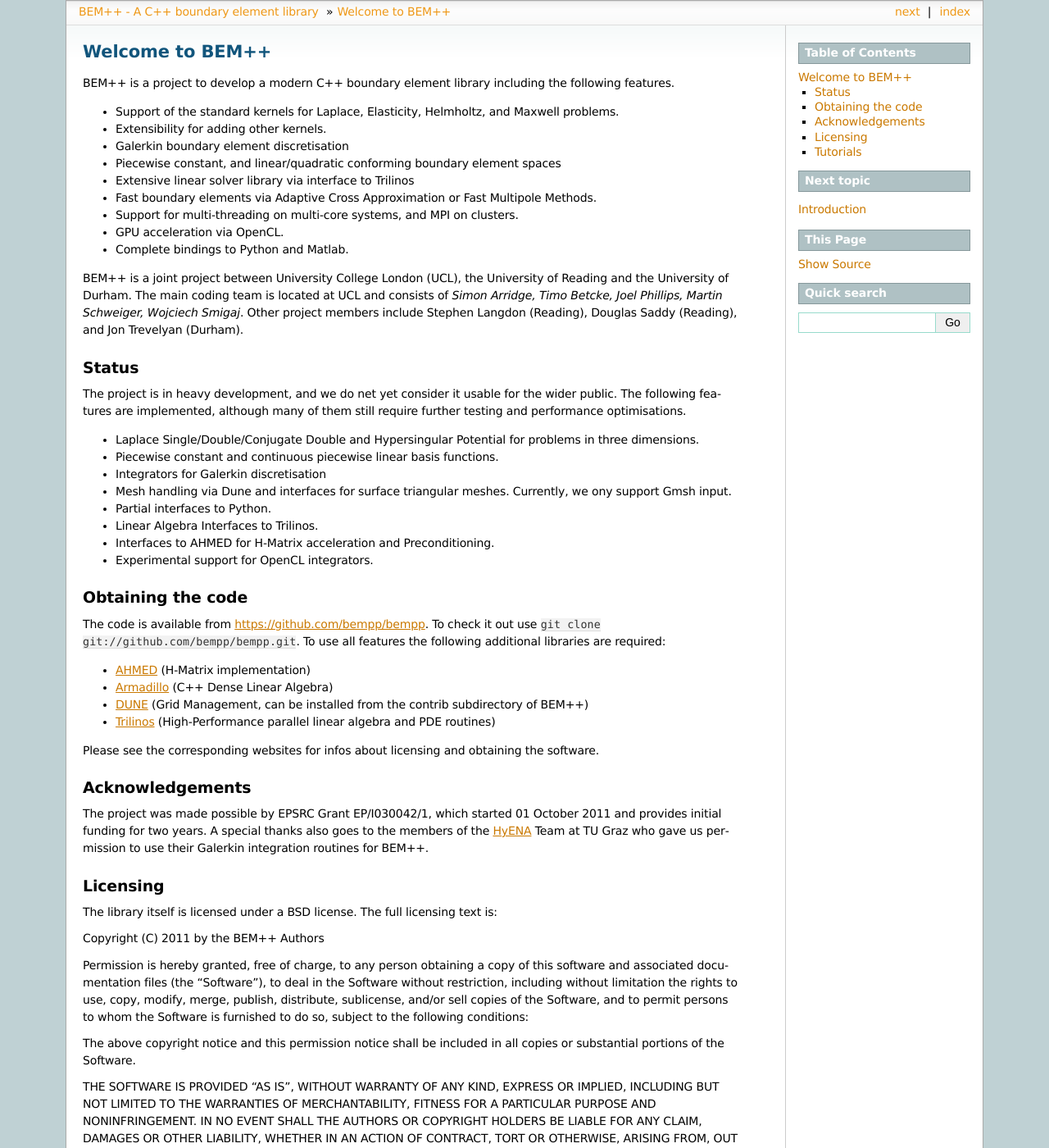
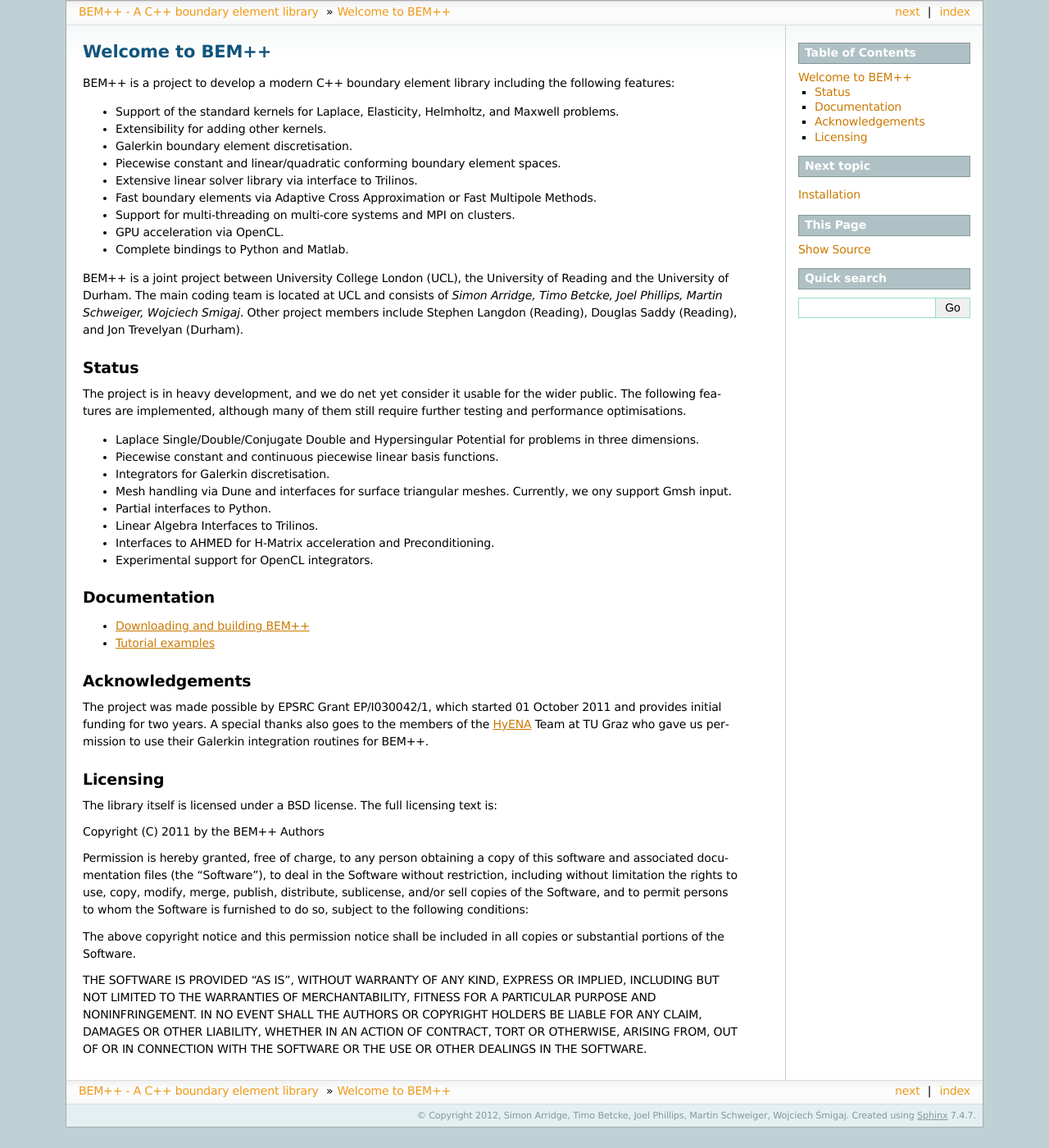
Before and after one commit to evantwout/web, a Sphinx documentation site: the page built from source/index.rst, in a window 1280 px wide and 1400 px high. Shown: the whole window at 82% size. Built offline with Sphinx 7.4.7, drawn with Linux system fonts in a browser that asks for light colours; formulas are drawn with MathJax 3; some of the changed text lies outside the part shown.

Commit message:
More webpage tidying

```diff
--- a/source/index.rst
+++ b/source/index.rst
@@ -6,15 +6,15 @@
 Welcome to BEM++
 ================
 
-BEM++ is a project to develop a modern C++ boundary element library including the following features.
+BEM++ is a project to develop a modern C++ boundary element library including the following features:
 
 * Support of the standard kernels for Laplace, Elasticity, Helmholtz, and Maxwell problems.
 * Extensibility for adding other kernels.
-* Galerkin boundary element discretisation
-* Piecewise constant, and linear/quadratic conforming boundary element spaces
-* Extensive linear solver library via interface to Trilinos
+* Galerkin boundary element discretisation.
+* Piecewise constant and linear/quadratic conforming boundary element spaces.
+* Extensive linear solver library via interface to Trilinos.
 * Fast boundary elements via Adaptive Cross Approximation or Fast Multipole Methods.
-* Support for multi-threading on multi-core systems, and MPI on clusters.
+* Support for multi-threading on multi-core systems and MPI on clusters.
 * GPU acceleration via OpenCL.
 * Complete bindings to Python and Matlab.
 
@@ -26,24 +26,21 @@
 
 * Laplace Single/Double/Conjugate Double and Hypersingular Potential for problems in three dimensions.
 * Piecewise constant and continuous piecewise linear basis functions.
-* Integrators for Galerkin discretisation
+* Integrators for Galerkin discretisation.
 * Mesh handling via Dune and interfaces for surface triangular meshes. Currently, we ony support Gmsh input.
 * Partial interfaces to Python.
 * Linear Algebra Interfaces to Trilinos.
 * Interfaces to AHMED for H-Matrix acceleration and Preconditioning.
 * Experimental support for OpenCL integrators.
 
+Documentation
+-------------
 
-Obtaining the code
-------------------
-The code is available from https://github.com/bempp/bempp. To check it out use ``git clone git://github.com/bempp/bempp.git``. To use all features the following additional libraries are required:
+.. toctree::
+   :maxdepth: 1
 
-* `AHMED <http://bebendorf.ins.uni-bonn.de/AHMED.html>`_ (H-Matrix implementation)
-* `Armadillo <http://arma.sourceforge.net>`_ (C++ Dense Linear Algebra)
-* `DUNE <http://www.dune-project.org/index.html>`_ (Grid Management, can be installed from the contrib subdirectory of BEM++)
-* `Trilinos <http://trilinos.sandia.gov>`_ (High-Performance parallel linear algebra and PDE routines)
-
-Please see the corresponding websites for infos about licensing and obtaining the software.
+   Downloading and building BEM++ <installation>
+   Tutorial examples <tutorial>
 
 Acknowledgements
 ----------------
@@ -74,18 +71,6 @@
 OUT OF OR IN CONNECTION WITH THE SOFTWARE OR THE USE OR OTHER DEALINGS IN
 THE SOFTWARE.
 
-
-
-Tutorials
----------
-Note that the tutorial is still rather incomplete. Examples will be added over time.
-
-.. toctree::
-   :maxdepth: 2
-
-   intro
-   tutorial
-
 .. comment
 
    Indices and tables
```
Also changed, not shown: source/installation.rst (added, +18 -0 lines), source/intro.rst (deleted, +0 -9 lines), source/tutorial.rst (+5 -4 lines).
